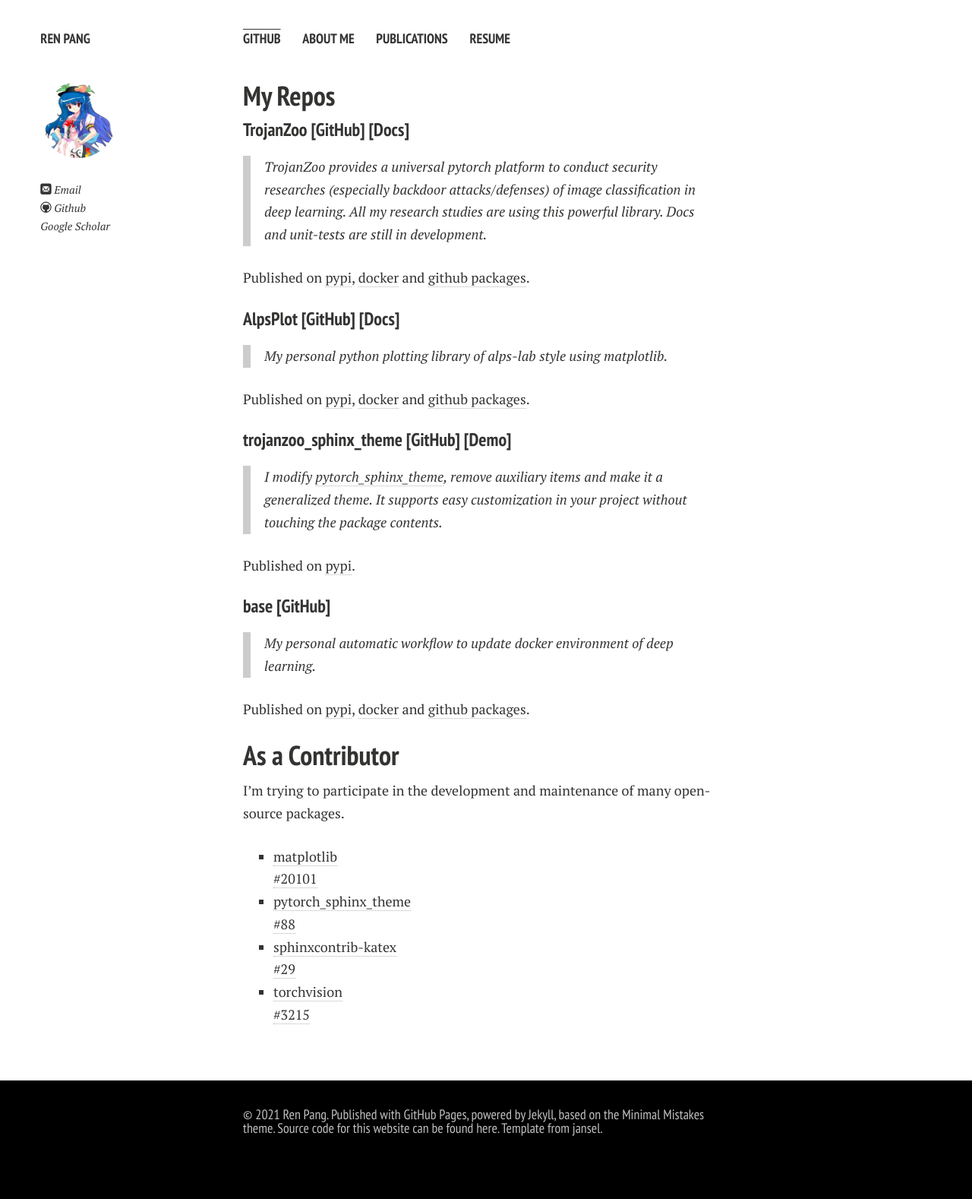
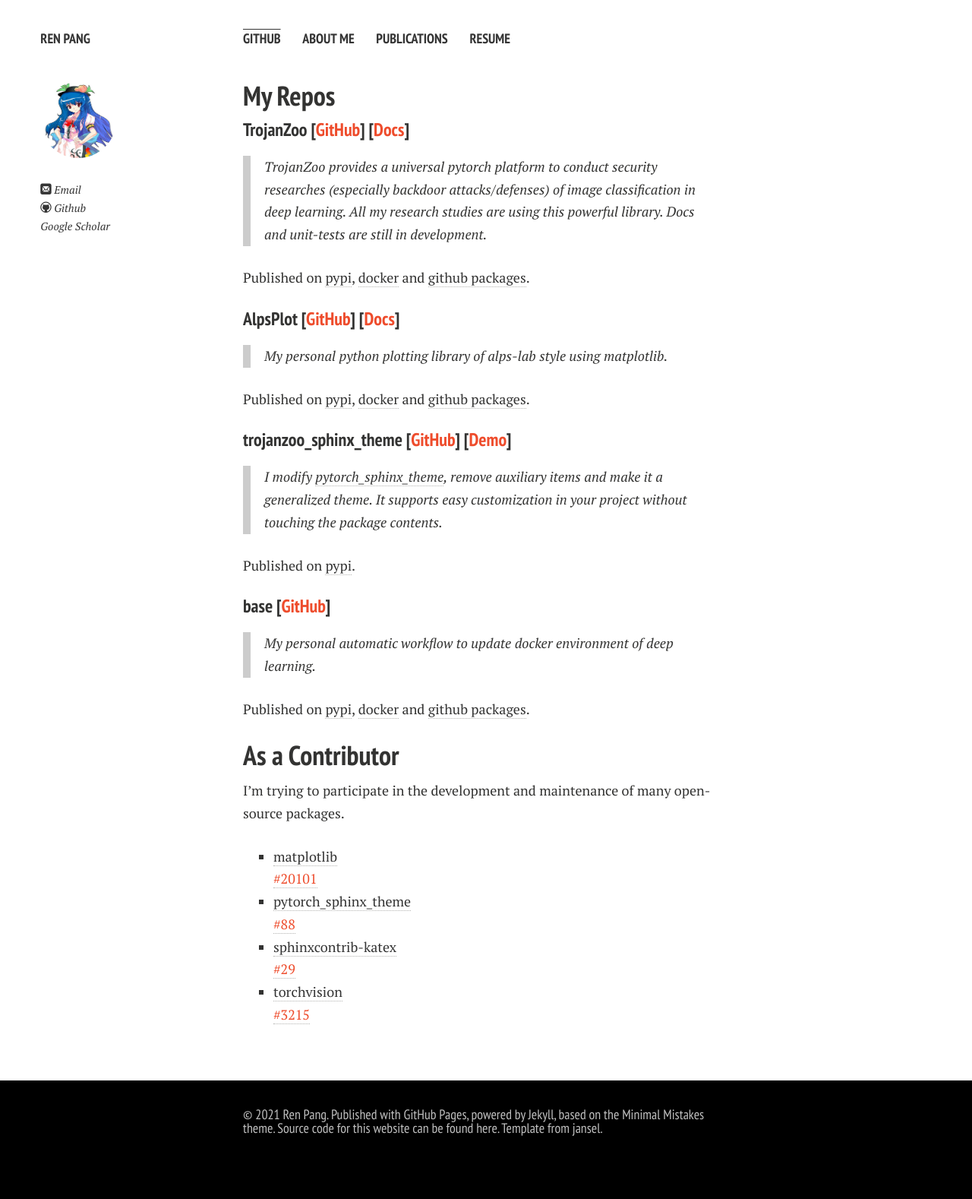
Before and after one commit to ain-soph/ain-soph.github.io, a Jekyll site: the page built from index.md, in a window 1280 px wide. Shown: the whole page at 76% size. Built offline with Jekyll 4.4.1, drawn with Linux system fonts in a browser that asks for light colours; nearby versions of some CDN libraries; a style sheet for code colours, icons or effects is not loaded.

Commit message:
change color

```diff
--- a/index.md
+++ b/index.md
@@ -5,22 +5,22 @@ title: GitHub
 ---
 
 ## My Repos
-### TrojanZoo [[GitHub](https://github.com/ain-soph/trojanzoo)] [[Docs](https://ain-soph.github.io/trojanzoo)]
+### TrojanZoo [[<span style="color:#ee4c2c">GitHub</span>](https://github.com/ain-soph/trojanzoo)] [[<span style="color:#ee4c2c">Docs</span>](https://ain-soph.github.io/trojanzoo)]
 > TrojanZoo provides a universal pytorch platform to conduct security researches (especially backdoor attacks/defenses) of image classification in deep learning. All my research studies are using this powerful library. Docs and unit-tests are still in development.
 
 Published on [pypi](https://pypi.org/project/trojanzoo/), [docker](https://hub.docker.com/r/local0state/trojanzoo) and [github packages](https://github.com/ain-soph/trojanzoo/pkgs/container/trojanzoo).
 
-### AlpsPlot [[GitHub](https://github.com/ain-soph/alpsplot)] [[Docs](https://ain-soph.github.io/alpsplot)]
+### AlpsPlot [[<span style="color:#ee4c2c">GitHub</span>](https://github.com/ain-soph/alpsplot)] [[<span style="color:#ee4c2c">Docs</span>](https://ain-soph.github.io/alpsplot)]
 > My personal python plotting library of alps-lab style using matplotlib.
 
 Published on [pypi](https://pypi.org/project/alpsplot/), [docker](https://hub.docker.com/r/local0state/alpsplot) and [github packages](https://github.com/ain-soph/alpsplot/pkgs/container/alpsplot).
 
-### trojanzoo_sphinx_theme [[GitHub](https://github.com/ain-soph/trojanzoo_sphinx_theme)] [[Demo](https://ain-soph.github.io/trojanzoo_sphinx_theme)]
+### trojanzoo_sphinx_theme [[<span style="color:#ee4c2c">GitHub</span>](https://github.com/ain-soph/trojanzoo_sphinx_theme)] [[<span style="color:#ee4c2c">Demo</span>](https://ain-soph.github.io/trojanzoo_sphinx_theme)]
 > I modify [pytorch_sphinx_theme](https://github.com/pytorch/pytorch_sphinx_theme), remove auxiliary items and make it a generalized theme. It supports easy customization in your project without touching the package contents.
 
 Published on [pypi](https://pypi.org/project/trojanzoo-sphinx-theme/).
 
-### base [[GitHub](https://github.com/ain-soph/base)]
+### base [[<span style="color:#ee4c2c">GitHub</span>](https://github.com/ain-soph/base)]
 > My personal automatic workflow to update docker environment of deep learning.
 
 Published on [pypi](https://pypi.org/project/trojanzoo-sphinx-theme/), [docker](https://hub.docker.com/r/local0state/base) and [github packages](https://github.com/ain-soph/base/pkgs/container/base).
@@ -30,10 +30,10 @@ Published on [pypi](https://pypi.org/project/trojanzoo-sphinx-theme/), [docker](
 I'm trying to participate in the development and maintenance of many open-source packages.
 
 - [matplotlib](https://github.com/matplotlib/matplotlib)
-  [#20101](https://github.com/matplotlib/matplotlib/pull/20101)
+  [<span style="color:#ee4c2c">#20101</span>](https://github.com/matplotlib/matplotlib/pull/20101)
 - [pytorch_sphinx_theme](https://github.com/pytorch/pytorch_sphinx_theme)
-  [#88](https://github.com/pytorch/pytorch_sphinx_theme/pull/88)
+  [<span style="color:#ee4c2c">#88</span>](https://github.com/pytorch/pytorch_sphinx_theme/pull/88)
 - [sphinxcontrib-katex](https://github.com/hagenw/sphinxcontrib-katex)
-  [#29](https://github.com/hagenw/sphinxcontrib-katex/issues/29)
+  [<span style="color:#ee4c2c">#29</span>](https://github.com/hagenw/sphinxcontrib-katex/issues/29)
 - [torchvision](https://github.com/pytorch/vision)
-  [#3215](https://github.com/pytorch/vision/pull/3215)
+  [<span style="color:#ee4c2c">#3215</span>](https://github.com/pytorch/vision/pull/3215)
```
